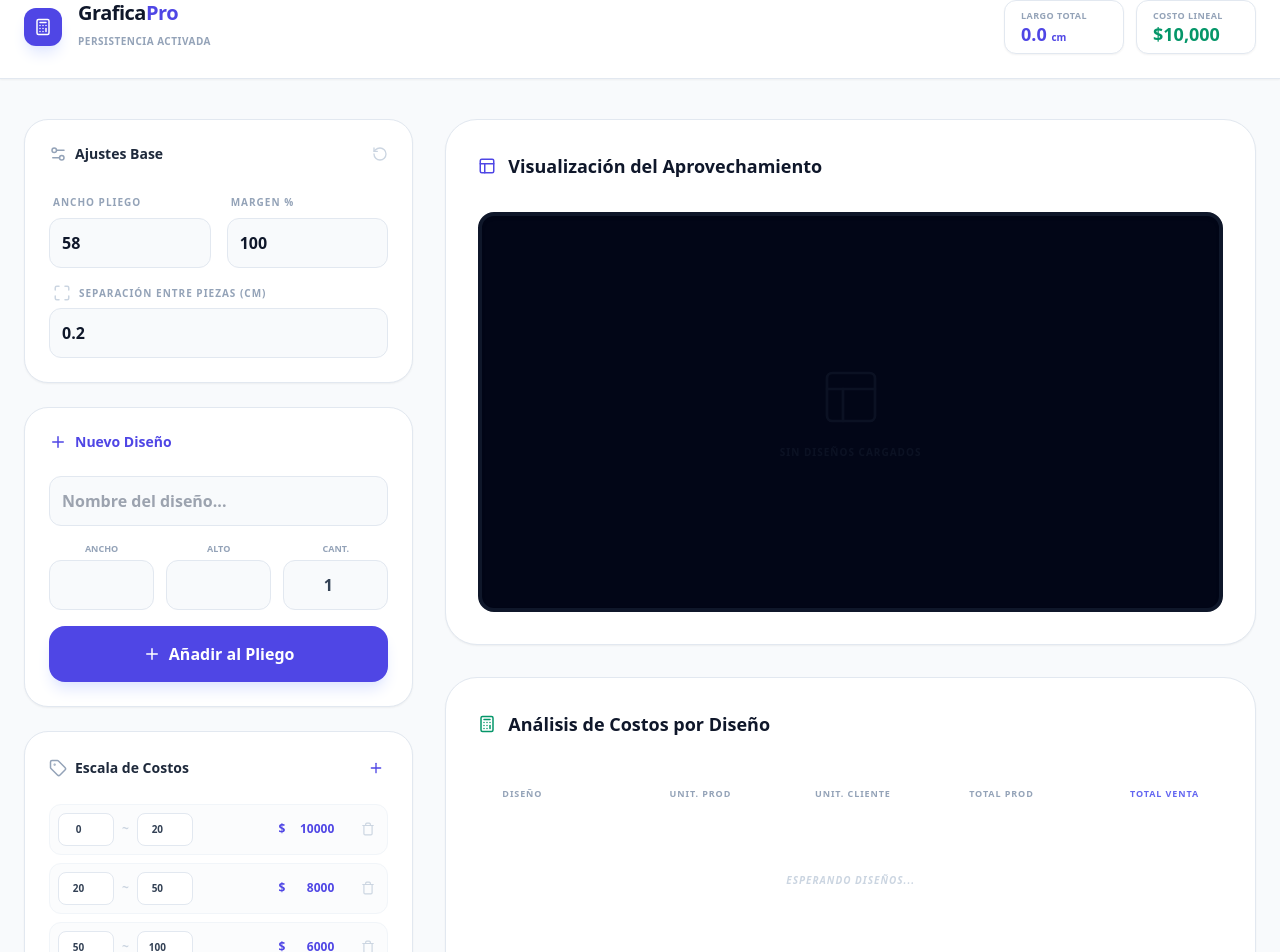
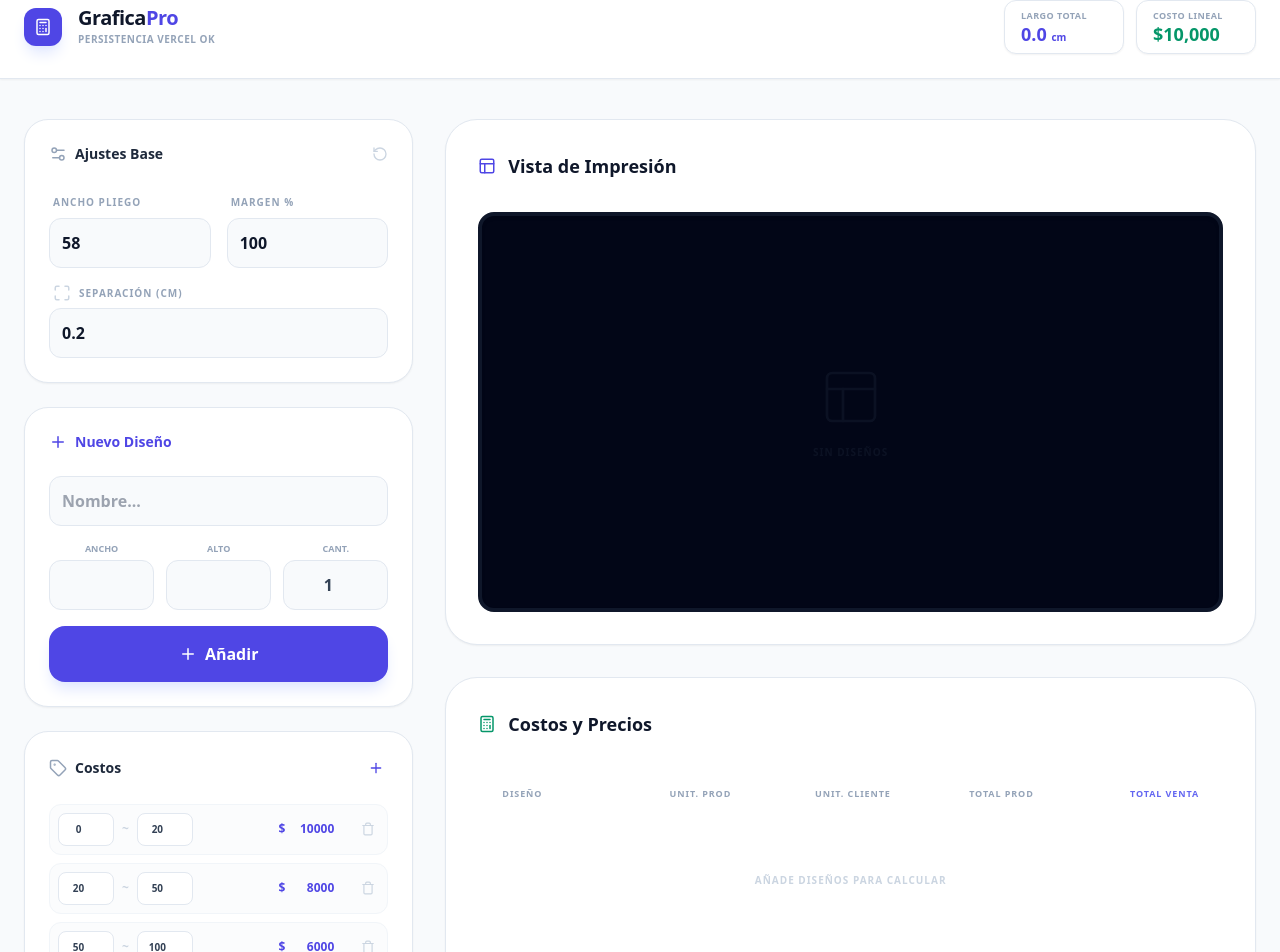
Before and after one commit to gonzalogpm/calculadoragrafica, a React (Vite) app: page / in a window 1280 px wide. Shown: the part 24-976 px from the top of the page. Built offline with nearby package versions, Linux system fonts and the light colour scheme.

Commit message:
Update App.tsx

```diff
--- a/App.tsx
+++ b/App.tsx
@@ -8,7 +8,8 @@ import {
   TagIcon,
   LayersIcon,
   MaximizeIcon,
-  RotateCcwIcon
+  RotateCcwIcon,
+  SaveIcon
 } from 'lucide-react';
 import { DesignItem, CostTier, QuantityDiscount, CalculationResult } from './types';
 import { packDesigns } from './utils/layout';
@@ -31,9 +32,8 @@ const DESIGN_COLORS = [
   { bg: 'bg-violet-500', text: 'text-white', border: 'border-violet-600' },
 ];
 
-const STORAGE_KEY = 'graficapro_v2_data';
+const STORAGE_KEY = 'graficapro_vfinal_stable';
 
-// Estado inicial por defecto
 const DEFAULT_STATE = {
   sheetWidth: 58,
   profitMargin: 100,
@@ -51,24 +51,25 @@ const DEFAULT_STATE = {
 };
 
 const App: React.FC = () => {
-  // Inicialización ÚNICA y persistente
   const [appData, setAppData] = useState(() => {
     try {
       const saved = localStorage.getItem(STORAGE_KEY);
       if (saved) {
-        const parsed = JSON.parse(saved);
-        // Mezclamos con los valores por defecto por si faltan campos en versiones viejas
-        return { ...DEFAULT_STATE, ...parsed };
+        return { ...DEFAULT_STATE, ...JSON.parse(saved) };
       }
     } catch (e) {
-      console.error("Error cargando localStorage:", e);
+      console.warn("No se pudo cargar localStorage, usando valores por defecto.");
     }
     return DEFAULT_STATE;
   });
 
-  // Guardado automático en cada cambio de appData
+  const [isSaved, setIsSaved] = useState(true);
+
   useEffect(() => {
     localStorage.setItem(STORAGE_KEY, JSON.stringify(appData));
+    setIsSaved(true);
+    const timer = setTimeout(() => setIsSaved(false), 2000);
+    return () => clearTimeout(timer);
   }, [appData]);
 
   const [newDesign, setNewDesign] = useState<Omit<DesignItem, 'id'>>({
@@ -80,7 +81,6 @@ const App: React.FC = () => {
 
   const PREVIEW_SCALE = 6;
 
-  // Cálculos derivados
   const packingResult = useMemo(() => {
     return packDesigns(appData.designs, appData.sheetWidth, appData.designSpacing);
   }, [appData.designs, appData.sheetWidth, appData.designSpacing]);
@@ -120,7 +120,6 @@ const App: React.FC = () => {
     };
   }, [appData.designs, packingResult.totalLength, currentPricePerCm, appData.profitMargin, getDiscountForQty]);
 
-  // Manejadores de eventos actualizando el estado atómico
   const updateField = (field: string, value: any) => {
     setAppData(prev => ({ ...prev, [field]: value }));
   };
@@ -142,7 +141,7 @@ const App: React.FC = () => {
   };
 
   const resetToFactory = () => {
-    if(confirm('¿Resetear toda la configuración a valores de fábrica?')) {
+    if(confirm('¿Resetear toda la configuración?')) {
       setAppData(DEFAULT_STATE);
     }
   };
@@ -164,7 +163,10 @@ const App: React.FC = () => {
               <h1 className="text-xl font-bold tracking-tight text-slate-900 leading-none mb-1">
                 Grafica<span className="text-indigo-600">Pro</span>
               </h1>
-              <span className="text-[10px] font-semibold text-slate-400 tracking-wider uppercase">Persistencia Activada</span>
+              <div className="flex items-center gap-2">
+                <span className="text-[10px] font-semibold text-slate-400 tracking-wider uppercase">Persistencia Vercel OK</span>
+                {isSaved && <span className="flex items-center gap-1 text-[9px] text-emerald-500 font-bold uppercase animate-pulse"><SaveIcon size={10}/> Guardado</span>}
+              </div>
             </div>
           </div>
 
@@ -182,8 +184,6 @@ const App: React.FC = () => {
       </header>
 
       <main className="max-w-7xl mx-auto px-4 md:px-6 pt-10 grid grid-cols-1 lg:grid-cols-12 gap-8">
-
-        {/* Columna Izquierda: Configuración */}
         <div className="lg:col-span-4 space-y-6">
           <section className="bg-white rounded-3xl p-6 shadow-sm border border-slate-200">
             <div className="flex items-center justify-between mb-6">
@@ -191,7 +191,7 @@ const App: React.FC = () => {
                 <Settings className="text-slate-400" />
                 <h2>Ajustes Base</h2>
               </div>
-              <button onClick={resetToFactory} title="Restaurar valores de fábrica" className="text-slate-300 hover:text-indigo-600 transition">
+              <button onClick={resetToFactory} title="Restaurar valores" className="text-slate-300 hover:text-indigo-600 transition">
                 <RotateCcwIcon size={16} />
               </button>
             </div>
@@ -207,7 +207,7 @@ const App: React.FC = () => {
                 </div>
               </div>
               <div className="space-y-1.5">
-                <label className="text-[10px] font-bold text-slate-400 uppercase tracking-widest ml-1 flex items-center gap-2"><Spacing className="text-slate-300" /> Separación entre piezas (cm)</label>
+                <label className="text-[10px] font-bold text-slate-400 uppercase tracking-widest ml-1 flex items-center gap-2"><Spacing className="text-slate-300" /> Separación (cm)</label>
                 <input type="number" step="0.1" value={appData.designSpacing} onChange={e => updateField('designSpacing', Number(e.target.value))} className="w-full bg-slate-50 border border-slate-200 rounded-xl p-3 focus:ring-2 focus:ring-indigo-500/20 outline-none transition font-bold text-slate-900" />
               </div>
             </div>
@@ -219,7 +219,7 @@ const App: React.FC = () => {
               <h2>Nuevo Diseño</h2>
             </div>
             <div className="space-y-4">
-              <input type="text" placeholder="Nombre del diseño..." value={newDesign.name} onChange={e => setNewDesign({...newDesign, name: e.target.value})} className="w-full bg-slate-50 border border-slate-200 rounded-xl p-3 focus:ring-2 focus:ring-indigo-500/20 outline-none transition font-bold text-slate-900" />
+              <input type="text" placeholder="Nombre..." value={newDesign.name} onChange={e => setNewDesign({...newDesign, name: e.target.value})} className="w-full bg-slate-50 border border-slate-200 rounded-xl p-3 focus:ring-2 focus:ring-indigo-500/20 outline-none transition font-bold text-slate-900" />
               <div className="grid grid-cols-3 gap-3">
                 <div className="text-center space-y-1">
                   <label className="text-[9px] font-bold text-slate-400 uppercase block">Ancho</label>
@@ -235,15 +235,14 @@ const App: React.FC = () => {
                 </div>
               </div>
               <button onClick={addDesign} className="w-full bg-indigo-600 hover:bg-indigo-700 text-white font-bold py-4 rounded-2xl transition-all shadow-lg shadow-indigo-100 flex items-center justify-center gap-2">
-                <Plus /> Añadir al Pliego
+                <Plus /> Añadir
               </button>
             </div>
           </section>
 
-          {/* Configuración de Costos */}
           <section className="bg-white rounded-3xl p-6 shadow-sm border border-slate-200">
              <div className="flex items-center justify-between mb-6">
-               <h2 className="text-slate-800 font-bold text-sm flex items-center gap-2"><Tag className="text-slate-400" /> Escala de Costos</h2>
+               <h2 className="text-slate-800 font-bold text-sm flex items-center gap-2"><Tag className="text-slate-400" /> Costos</h2>
                <button onClick={() => updateField('costTiers', [...appData.costTiers, { id: Date.now().toString(), minLargo: 0, maxLargo: 0, precioPorCm: 0 }])} className="text-indigo-600 hover:bg-indigo-50 p-1 rounded-full transition"><Plus size={16}/></button>
              </div>
              <div className="space-y-2">
@@ -261,7 +260,7 @@ const App: React.FC = () => {
 
           <section className="bg-white rounded-3xl p-6 shadow-sm border border-slate-200">
              <div className="flex items-center justify-between mb-6">
-               <h2 className="text-slate-800 font-bold text-sm flex items-center gap-2"><Layers className="text-slate-400" /> Descuentos x Qty</h2>
+               <h2 className="text-slate-800 font-bold text-sm flex items-center gap-2"><Layers className="text-slate-400" /> Descuentos</h2>
                <button onClick={() => updateField('quantityDiscounts', [...appData.quantityDiscounts, { id: Date.now().toString(), minQty: 0, maxQty: 0, discountPercent: 0 }])} className="text-emerald-600 hover:bg-emerald-50 p-1 rounded-full transition"><Plus size={16}/></button>
              </div>
              <div className="space-y-2">
@@ -278,17 +277,16 @@ const App: React.FC = () => {
           </section>
         </div>
 
-        {/* Columna Derecha: Pliego y Resultados */}
         <div className="lg:col-span-8 space-y-8">
           <section className="bg-white rounded-[2rem] p-8 shadow-sm border border-slate-200 relative overflow-hidden">
             <div className="flex items-center justify-between mb-8">
               <div className="flex items-center gap-3">
                 <Layout className="text-indigo-600" />
-                <h2 className="font-bold text-lg text-slate-900">Visualización del Aprovechamiento</h2>
+                <h2 className="font-bold text-lg text-slate-900">Vista de Impresión</h2>
               </div>
               {appData.designs.length > 0 && (
                 <button onClick={clearAll} className="text-rose-500 hover:bg-rose-50 px-4 py-2 rounded-xl text-xs font-bold transition flex items-center gap-2 border border-rose-100 uppercase tracking-widest">
-                  <Trash size={14} /> Limpiar Pliego
+                  <Trash size={14} /> Vaciar
                 </button>
               )}
             </div>
@@ -323,7 +321,7 @@ const App: React.FC = () => {
               ) : (
                 <div className="flex flex-col items-center justify-center text-slate-700 opacity-20 py-20">
                   <LayoutIcon size={64} strokeWidth={1} />
-                  <p className="mt-4 font-bold uppercase tracking-widest text-[10px]">Sin diseños cargados</p>
+                  <p className="mt-4 font-bold uppercase tracking-widest text-[10px]">Sin diseños</p>
                 </div>
               )}
             </div>
@@ -332,7 +330,7 @@ const App: React.FC = () => {
           <section className="bg-white rounded-[2rem] p-8 shadow-sm border border-slate-200">
             <div className="flex items-center gap-3 mb-8">
               <Calculator className="text-emerald-600" />
-              <h2 className="font-bold text-lg text-slate-900">Análisis de Costos por Diseño</h2>
+              <h2 className="font-bold text-lg text-slate-900">Costos y Precios</h2>
             </div>
 
             <div className="overflow-x-auto">
@@ -349,7 +347,7 @@ const App: React.FC = () => {
                 <tbody>
                   {appData.designs.length === 0 ? (
                     <tr>
-                      <td colSpan={5} className="py-12 text-center text-slate-300 font-bold uppercase tracking-widest italic text-[10px]">Esperando diseños...</td>
+                      <td colSpan={5} className="py-12 text-center text-slate-300 font-bold uppercase tracking-widest text-[10px]">Añade diseños para calcular</td>
                     </tr>
                   ) : (
                     appData.designs.map((design) => {
@@ -384,13 +382,13 @@ const App: React.FC = () => {
             {appData.designs.length > 0 && (
               <div className="mt-10 p-8 bg-slate-900 rounded-[2rem] text-white flex flex-col md:flex-row justify-between items-center gap-8 border border-white/5">
                 <div className="text-center md:text-left">
-                  <p className="text-slate-500 text-[10px] font-bold uppercase tracking-[0.2em] mb-1">Costo Producción Pliego</p>
+                  <p className="text-slate-500 text-[10px] font-bold uppercase tracking-[0.2em] mb-1">Costo Producción</p>
                   <p className="text-3xl font-bold text-white/90">
                     ${(packingResult.totalLength * currentPricePerCm).toLocaleString(undefined, { maximumFractionDigits: 0 })}
                   </p>
                 </div>
                 <div className="text-center md:text-right">
-                  <p className="text-emerald-400 text-[10px] font-bold uppercase tracking-[0.2em] mb-1">Precio Venta Total</p>
+                  <p className="text-emerald-400 text-[10px] font-bold uppercase tracking-[0.2em] mb-1">Precio Venta Final</p>
                   <p className="text-5xl font-black text-emerald-400 tracking-tight">
                     ${appData.designs.reduce((acc, d) => acc + calculateDetails(d).totalClientPrice, 0).toLocaleString(undefined, { maximumFractionDigits: 0 })}
                   </p>
@@ -402,7 +400,7 @@ const App: React.FC = () => {
       </main>
 
       <footer className="mt-20 text-center text-slate-300 text-[10px] py-10 font-bold uppercase tracking-[0.4em]">
-        GraficaPro v2.0 &bull; Auto-Save OK
+        GraficaPro &bull; v2.1 Stable Persist
       </footer>
     </div>
   );
```
